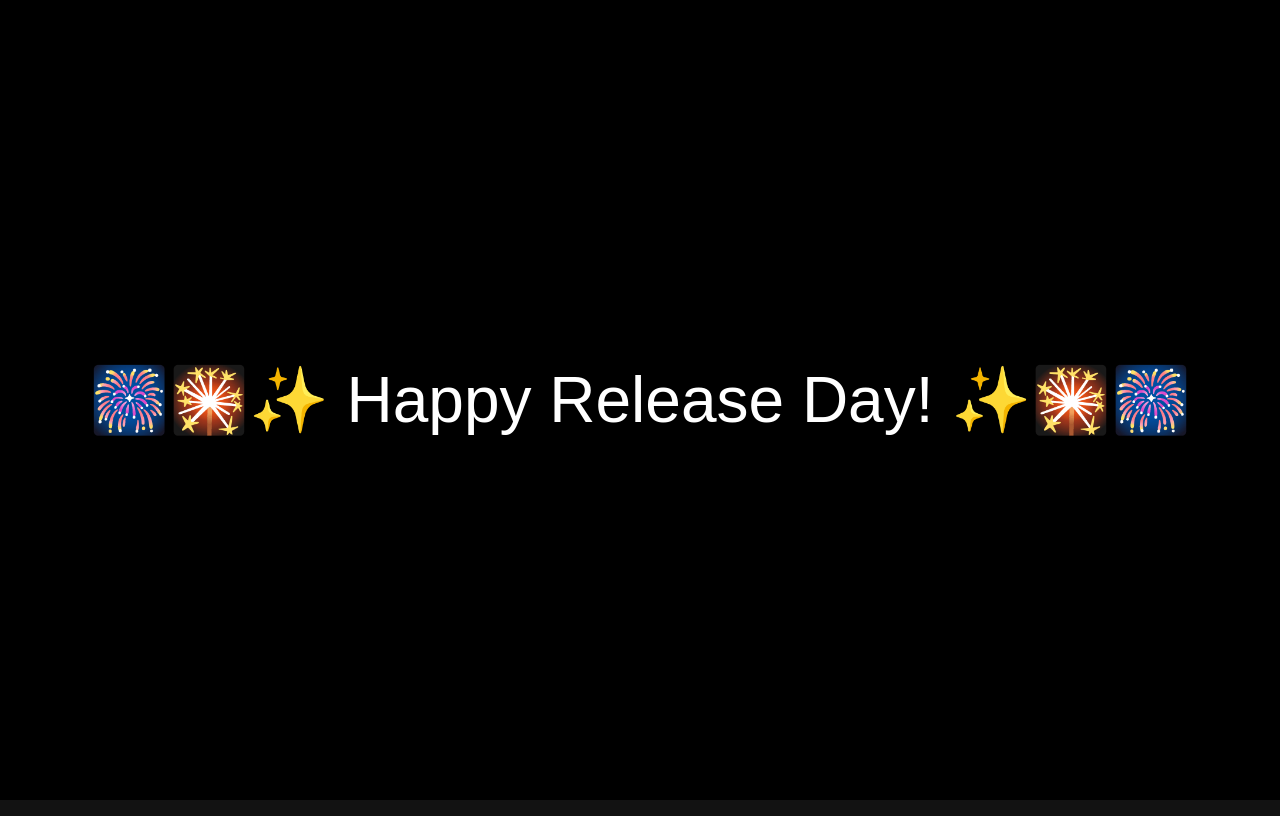
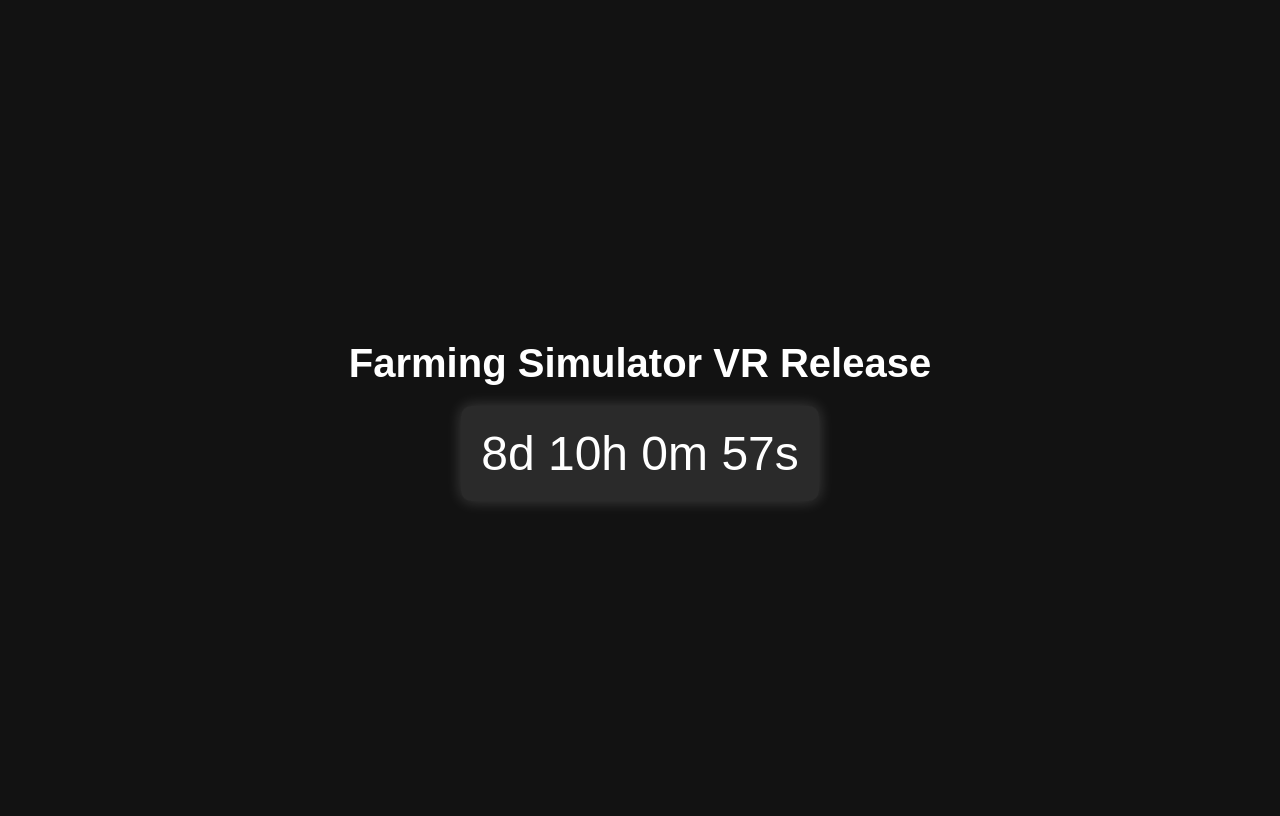
Before and after one commit to RelMis/theprebeta, a plain HTML site: page index.html in a window 1280 px wide. Drawn offline with Linux system fonts and the light colour scheme.

Commit message:
Update index.html

```diff
--- a/index.html
+++ b/index.html
@@ -63,7 +63,7 @@
         }
 
         function updateCountdown() {
-            const targetDate = new Date('February 28, 2025 19:00:30 GMT+0100');
+            const targetDate = new Date('March 11, 2025 00:00:30 GMT+0100');
             const now = new Date();
             const diff = targetDate - now;
 
```
